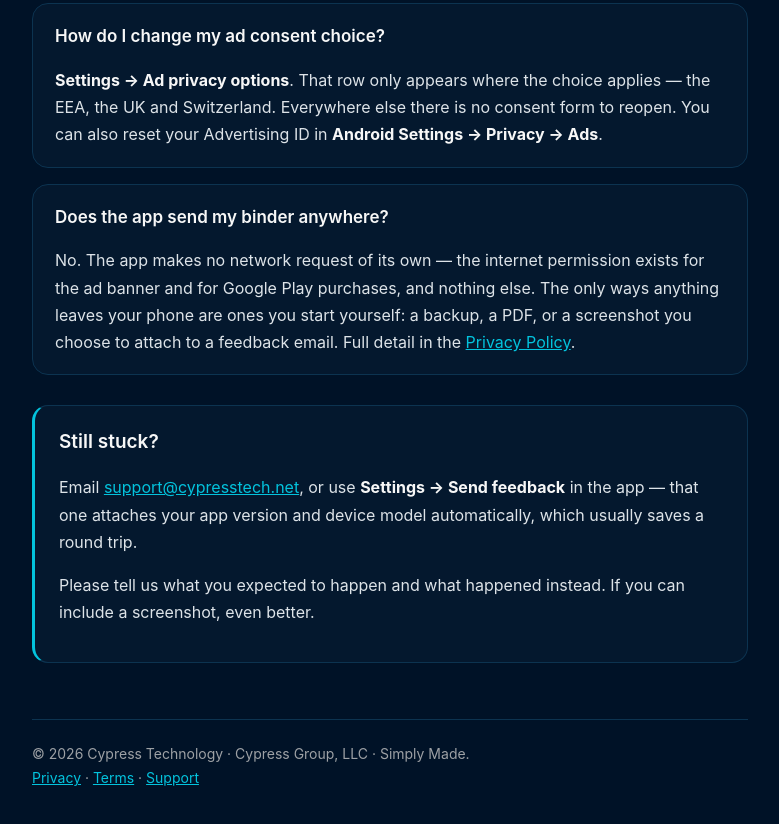
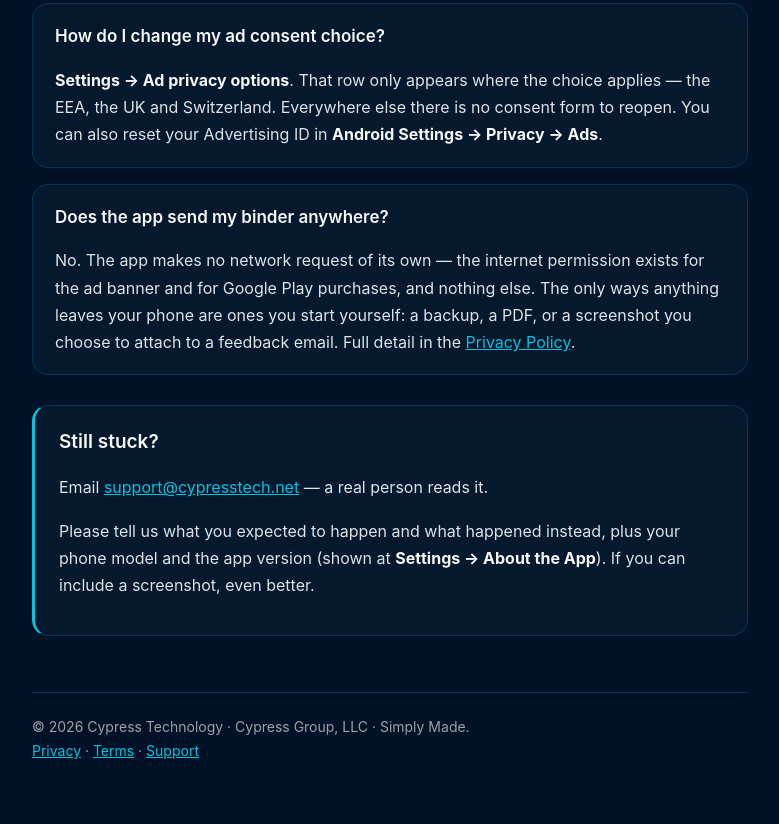
Before and after one commit to CypressTechApps/simplyhome-legal, a plain HTML site: page support.html in a window 1280 px wide. Shown: the part 3481-4305 px from the top of the page, without its empty margins (250-1029 px from the left). Drawn offline with Linux system fonts and the light colour scheme.

Commit message:
Support page: point at email, not the removed Send feedback row

```diff
--- a/support.html
+++ b/support.html
@@ -180,10 +180,10 @@ bottom, and a real person reads it.</p>
 
 <div class="contact">
   <h2 style="margin-top:0">Still stuck?</h2>
-  <p>Email <a href="mailto:support@cypresstech.net">support@cypresstech.net</a>, or use
-  <strong>Settings → Send feedback</strong> in the app — that one attaches your app version and
-  device model automatically, which usually saves a round trip.</p>
-  <p>Please tell us what you expected to happen and what happened instead. If you can include a
+  <p>Email <a href="mailto:support@cypresstech.net">support@cypresstech.net</a> — a real person
+  reads it.</p>
+  <p>Please tell us what you expected to happen and what happened instead, plus your phone model
+  and the app version (shown at <strong>Settings → About the App</strong>). If you can include a
   screenshot, even better.</p>
 </div>
 
```
